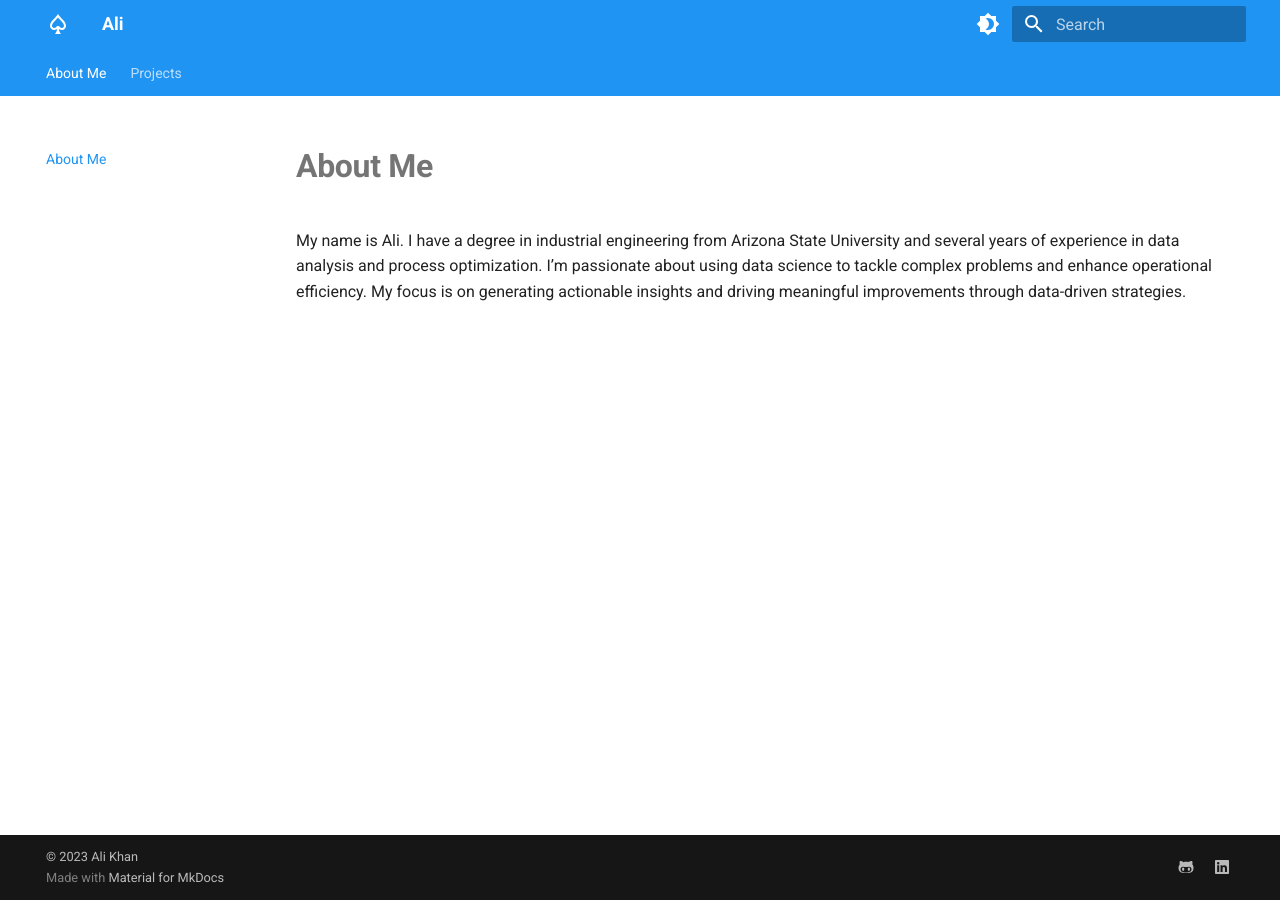
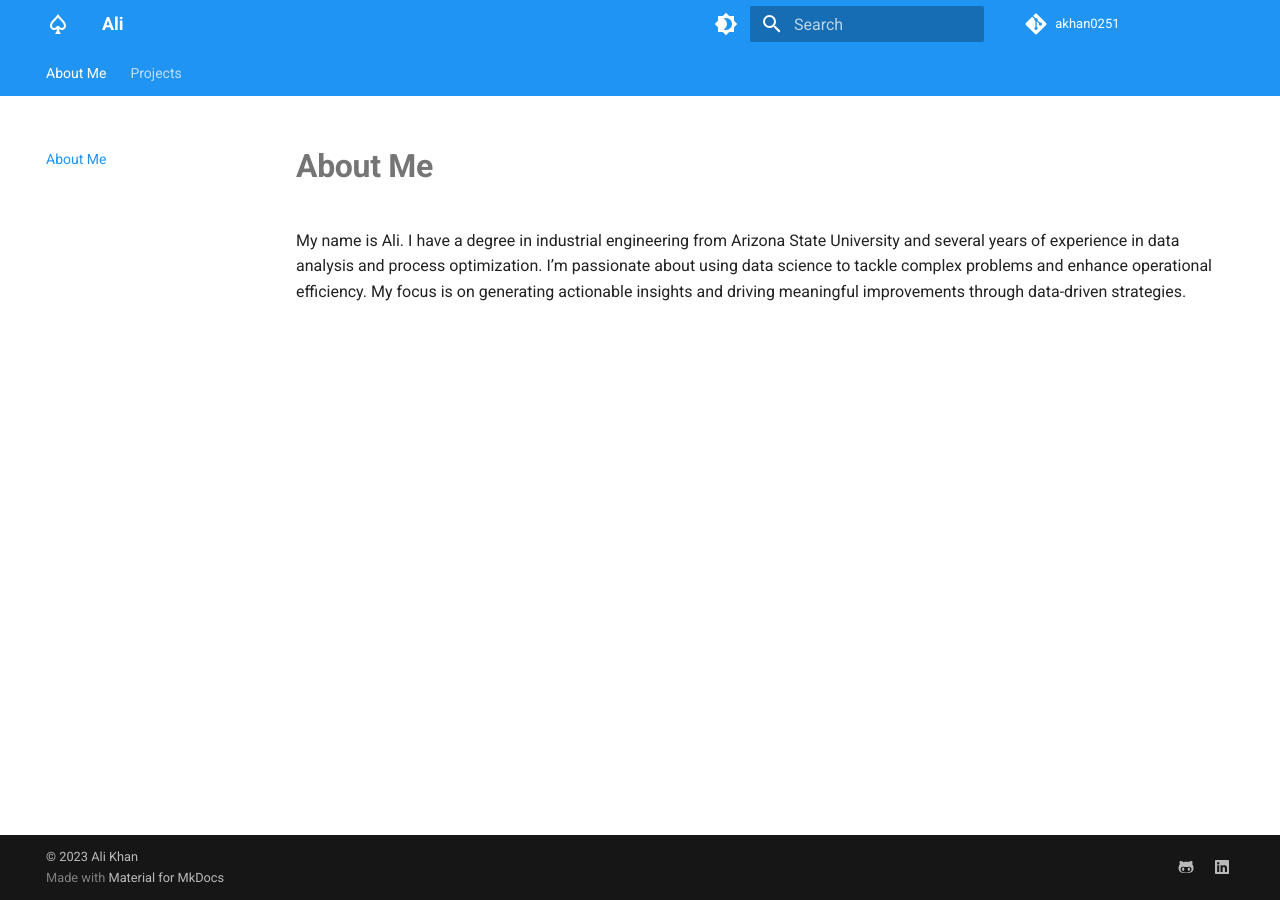
Before and after one commit to akhan0251/akhan0251.github.io, an MkDocs documentation site: the page built from docs/index.md, in a window 1280 px wide. Built offline with MkDocs 1.6.1 and Material for MkDocs 9.7.7, drawn with Linux system fonts in a browser that asks for light colours; comment, search, counter and statistics services are not loaded.

```diff
--- a/mkdocs.yml
+++ b/mkdocs.yml
@@ -1,5 +1,7 @@
 site_name: Ali
-
+# Repository
+repo_name: akhan0251
+repo_url: https://github.com/akhan0251/mkdocs-material
 theme:
   name: material
   icon:
@@ -26,7 +28,7 @@
       toggle:
         icon: material/brightness-5
         name: Switch to light mode
-      primary: blue
+      primary: indigo
       accent: lime
 
 plugins:
```
